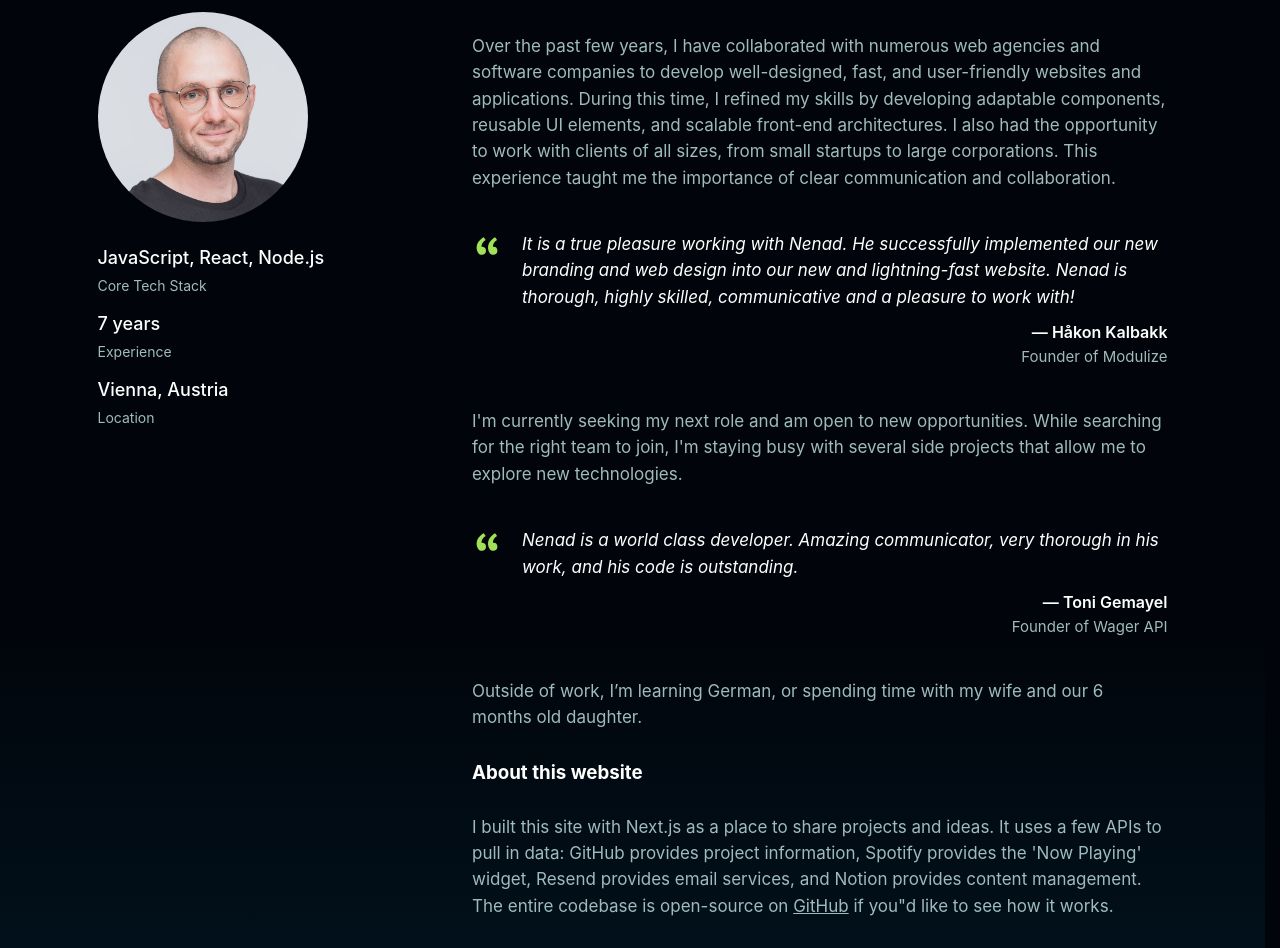
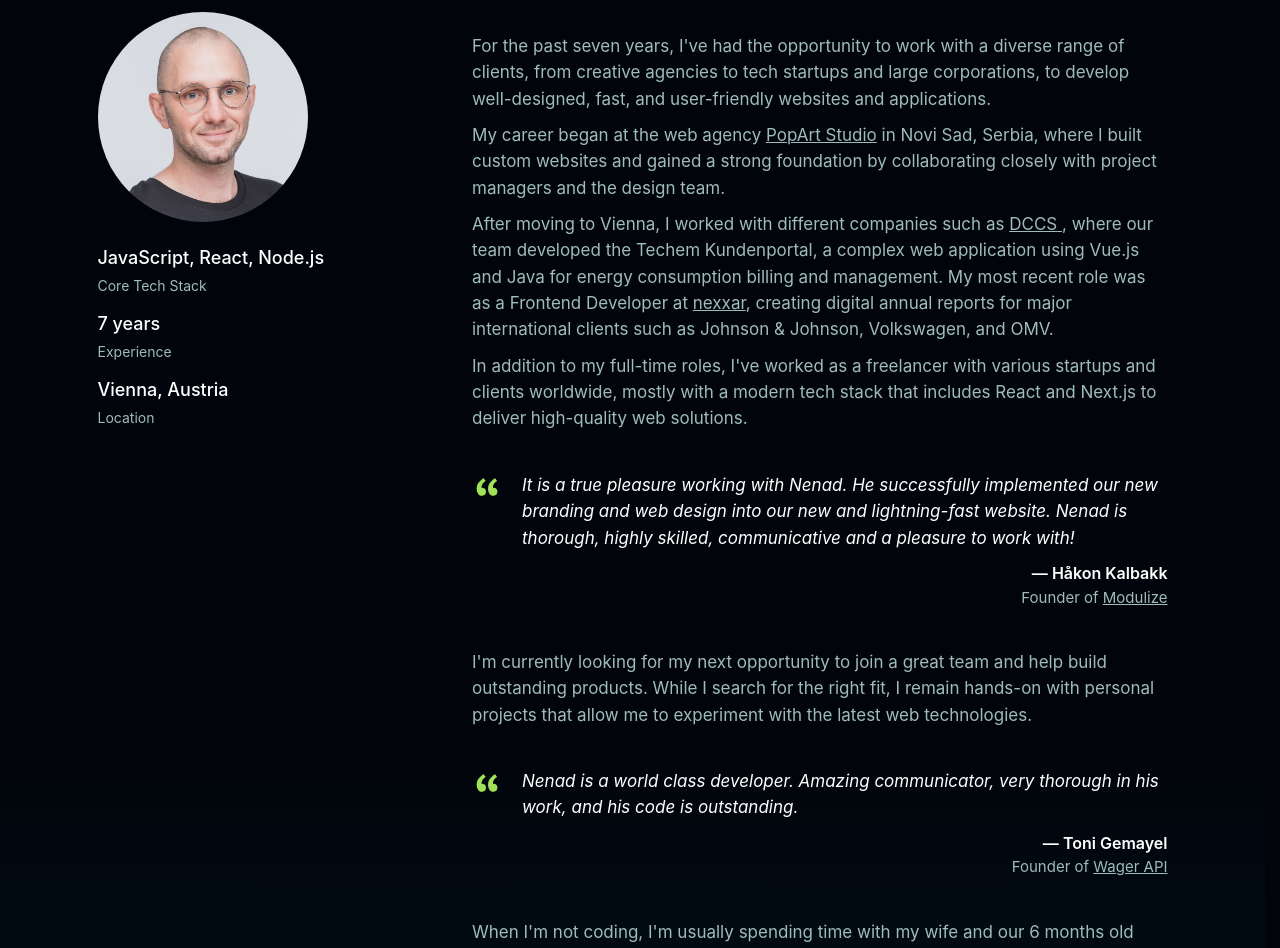
Before and after one commit to nenadmarinkovic/home, a Next.js app: page /about in a window 1280 px wide. Shown: the part 504-1452 px from the top of the page. Built offline with nearby package versions, Linux system fonts and the light colour scheme; no server answers.

Commit message:
adjust bio

```diff
--- a/app/about/page.tsx
+++ b/app/about/page.tsx
@@ -25,12 +25,12 @@ export default function About() {
     const yearText = years > 1 ? 'years' : 'year';
     if (months > 0) {
       const monthText = months > 1 ? 'months' : 'month';
-      ageString = `${years} ${yearText} and ${months} ${monthText} old`;
+      ageString = `${years} ${yearText} and ${months} ${monthText}`;
     } else {
-      ageString = `${years} ${yearText} old`;
+      ageString = `${years} ${yearText}`;
     }
   } else {
-    ageString = `${months} months old`;
+    ageString = `${months} months`;
   }
 
   return (
@@ -39,7 +39,7 @@ export default function About() {
       <main className={styles.main}>
         <Banner
           title="About"
-          paragraphText="My expertise lies in building websites and web interfaces using modern technologies like React and Vue. I find great joy in the field of web development — it’s a journey filled with challenges, constant learning, and the chance to bring a creative touch to each project."
+          paragraphText="I build modern, high-performance websites and web applications using React and Vue. I'm passionate about web development and enjoy the process of turning complex challenges into clean, creative, and user-friendly digital experiences."
         />
         <section className={styles.contentContainer}>
           <Container>
@@ -84,18 +84,61 @@ export default function About() {
               <div className={styles.contentSection}>
                 <h3>About me</h3>
                 <p>
-                  Over the past few years, I have collaborated with
-                  numerous web agencies and software companies to
-                  develop well-designed, fast, and user-friendly
-                  websites and applications. During this time, I
-                  refined my skills by developing adaptable
-                  components, reusable UI elements, and scalable
-                  front-end architectures. I also had the opportunity
-                  to work with clients of all sizes, from small
-                  startups to large corporations. This experience
-                  taught me the importance of clear communication and
-                  collaboration.
+                  For the past seven years, I&apos;ve had the
+                  opportunity to work with a diverse range of clients,
+                  from creative agencies to tech startups and large
+                  corporations, to develop well-designed, fast, and
+                  user-friendly websites and applications.
                 </p>
+                <p>
+                  My career began at the web agency{' '}
+                  <a
+                    href="https://www.popwebdesign.net/"
+                    target="_blank"
+                    rel="noopener noreferrer"
+                    className="link"
+                  >
+                    PopArt Studio
+                  </a>{' '}
+                  in Novi Sad, Serbia, where I built custom websites
+                  and gained a strong foundation by collaborating
+                  closely with project managers and the design team.
+                </p>
+                <p>
+                  After moving to Vienna, I worked with different
+                  companies such as{' '}
+                  <a
+                    href="https://www.dccs.at/"
+                    target="_blank"
+                    rel="noopener noreferrer"
+                    className="link"
+                  >
+                    DCCS{' '}
+                  </a>
+                  , where our team developed the Techem Kundenportal,
+                  a complex web application using Vue.js and Java for
+                  energy consumption billing and management. My most
+                  recent role was as a Frontend Developer at{' '}
+                  <a
+                    href="https://www.nexxar.com/"
+                    target="_blank"
+                    rel="noopener noreferrer"
+                    className="link"
+                  >
+                    nexxar
+                  </a>
+                  , creating digital annual reports for major
+                  international clients such as Johnson & Johnson,
+                  Volkswagen, and OMV.
+                </p>
+                <p>
+                  In addition to my full-time roles, I&apos;ve worked
+                  as a freelancer with various startups and clients
+                  worldwide, mostly with a modern tech stack that
+                  includes React and Next.js to deliver high-quality
+                  web solutions.
+                </p>
+
                 <div className={styles.contentQuote}>
                   <svg
                     width="30px"
@@ -124,17 +167,25 @@ export default function About() {
                       — Håkon Kalbakk
                     </span>
                     <span className={styles.contentPersonPosition}>
-                      Founder of Modulize
+                      Founder of{' '}
+                      <a
+                        href="https://www.modulize.io/"
+                        target="_blank"
+                        rel="noopener noreferrer"
+                        className="link"
+                      >
+                        Modulize
+                      </a>
                     </span>
                   </span>
                 </div>
 
                 <p>
-                  I&apos;m currently seeking my next role and am open
-                  to new opportunities. While searching for the right
-                  team to join, I&apos;m staying busy with several
-                  side projects that allow me to explore new
-                  technologies.
+                  I&apos;m currently looking for my next opportunity
+                  to join a great team and help build outstanding
+                  products. While I search for the right fit, I remain
+                  hands-on with personal projects that allow me to
+                  experiment with the latest web technologies.
                 </p>
                 <div className={styles.contentQuote}>
                   <svg
@@ -162,23 +213,34 @@ export default function About() {
                       — Toni Gemayel
                     </span>
                     <span className={styles.contentPersonPosition}>
-                      Founder of Wager API
+                      Founder of{' '}
+                      <a
+                        href="https://www.wagerapi.com/"
+                        target="_blank"
+                        rel="noopener noreferrer"
+                        className="link"
+                      >
+                        Wager API
+                      </a>
                     </span>
                   </span>
                 </div>
                 <p>
-                  Outside of work, I’m learning German, or spending
-                  time with my wife and our {ageString} daughter.
+                  When I&apos;m not coding, I&apos;m usually spending
+                  time with my wife and our {ageString} old daughter.
+                  We live in the 2nd district and love taking long
+                  walks on the Donauinsel, enjoying a bit of nature in
+                  the heart of Vienna.
                 </p>
 
                 <h3>About this website</h3>
                 <p>
-                  I built this site with Next.js as a place to share
-                  projects and ideas. It uses a few APIs to pull in
-                  data: GitHub provides project information, Spotify
-                  provides the &apos;Now Playing&apos; widget, Resend
-                  provides email services, and Notion provides content
-                  management. The entire codebase is open-source on{' '}
+                  This website was built with Next.js and serves as my
+                  personal digital space. It integrates several APIs:
+                  GitHub for project data, Spotify for the &apos;Now
+                  Playing&apos; feature, Resend for email delivery,
+                  and Notion for content management. The entire
+                  codebase is open-source and available on{' '}
                   <a
                     href="https://github.com/nenadmarinkovic/home"
                     target="_blank"
@@ -186,8 +248,8 @@ export default function About() {
                     className="link"
                   >
                     GitHub
-                  </a>{' '}
-                  if you&quot;d like to see how it works.
+                  </a>
+                  .
                 </p>
               </div>
             </div>
```
